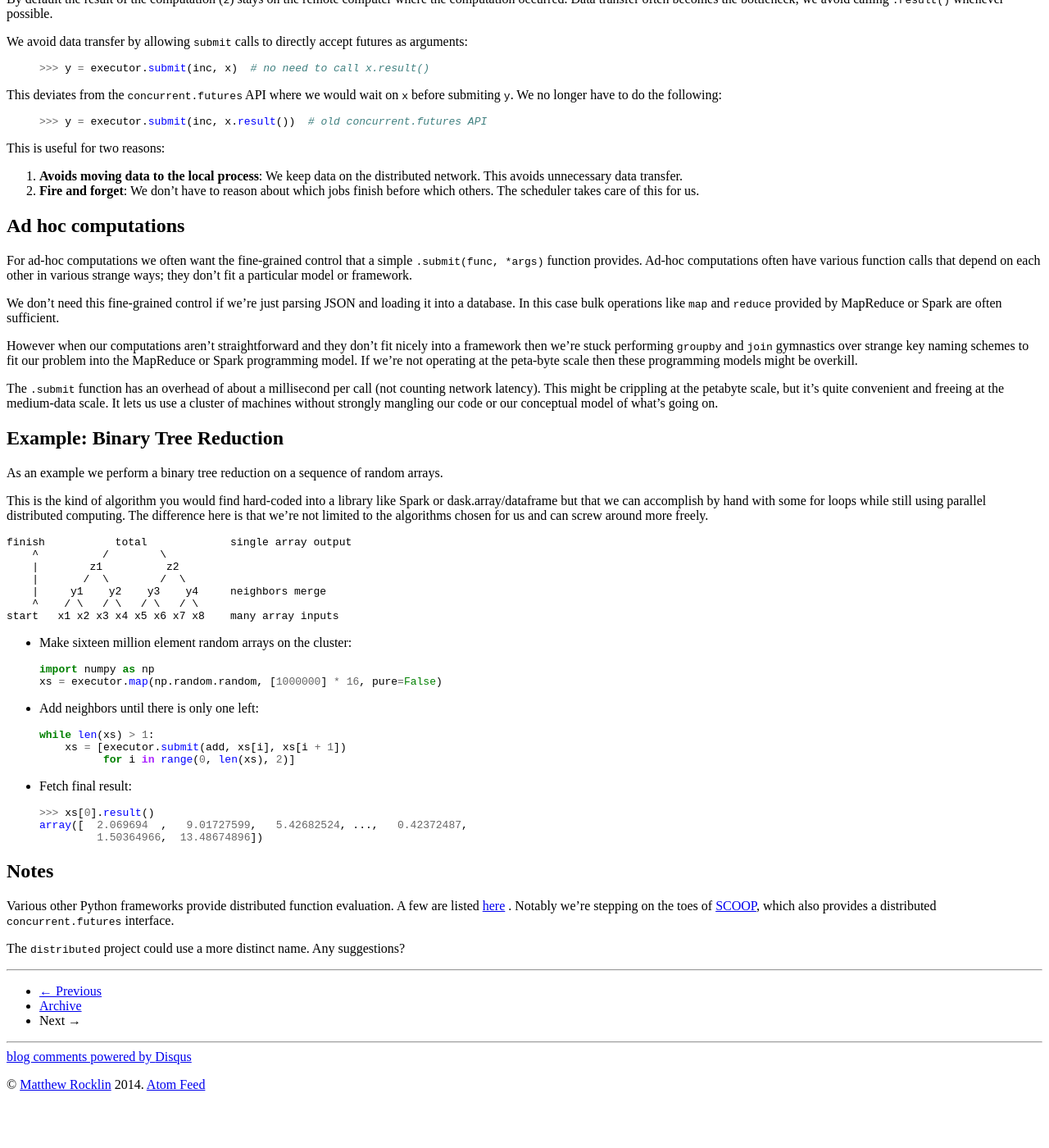
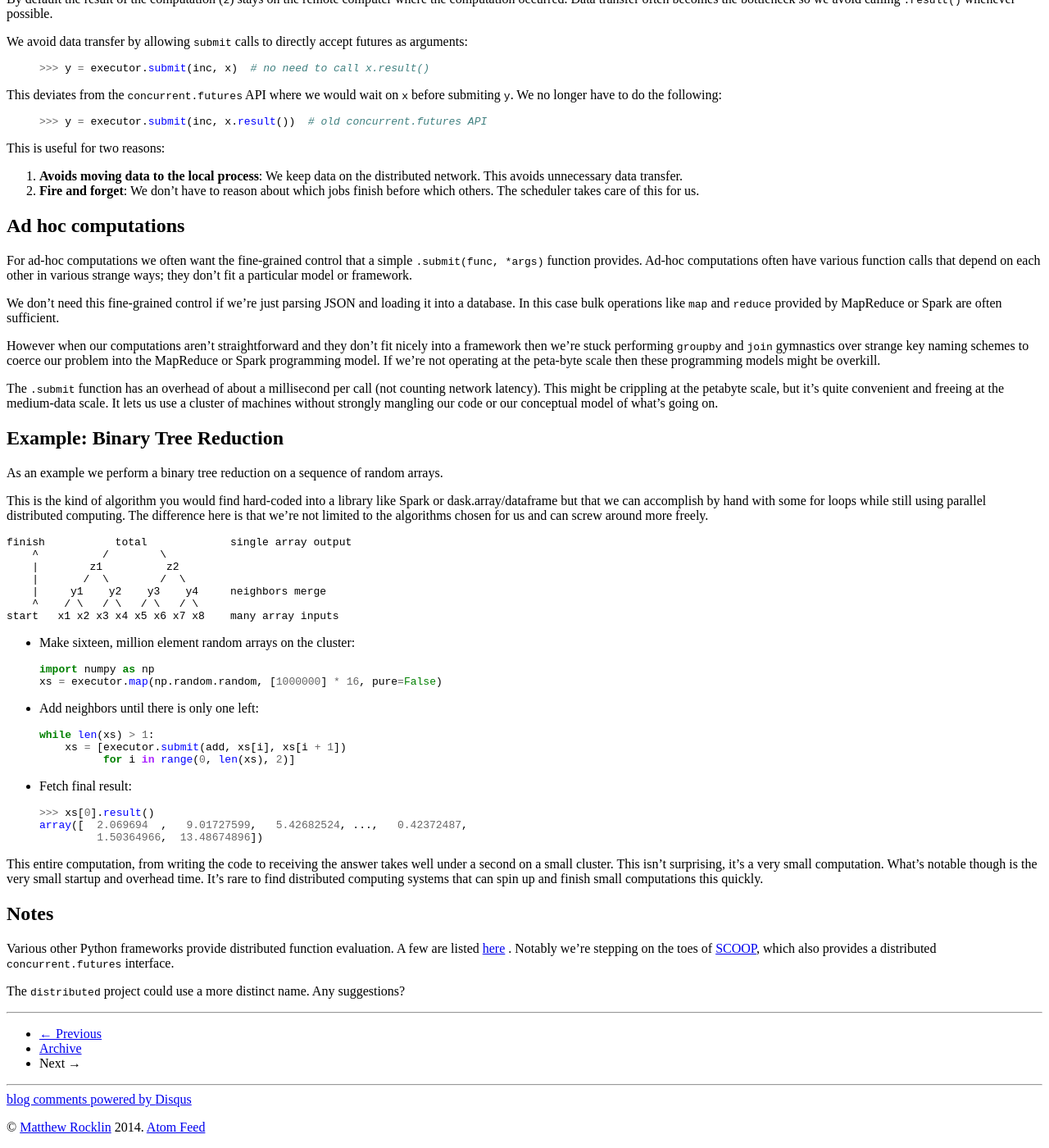
Before and after one commit to besyskymnbk/blog, a Jekyll site: the page built from _posts/work/2015-10-27-Distributed-ad-hoc.md, in a window 1280 px wide and 1400 px high, scrolled down 827 px. Shown: the whole window at 82% size. Built offline with Jekyll 4.4.1, drawn with Linux system fonts in a browser that asks for light colours; comment, search, counter and statistics services are not loaded; before the commit the page ends 2175 px from its top, so only the background shows below that; some of the changed text lies outside the part shown.

Commit message:
small edits to ad-hoc

```diff
--- a/_posts/work/2015-10-27-Distributed-ad-hoc.md
+++ b/_posts/work/2015-10-27-Distributed-ad-hoc.md
@@ -59,8 +59,8 @@ Data Locality
 However we often don't want to move data.
 
 By default the result of the computation (`2`) stays on the remote computer
-where the computation occurred.  Data transfer often becomes the bottleneck; we
-avoid calling `.result()` whenever possible.
+where the computation occurred.  Data transfer often becomes the bottleneck so
+we avoid calling `.result()` whenever possible.
 
 We avoid data transfer by allowing `submit` calls to directly accept futures as
 arguments:
@@ -98,9 +98,9 @@ provided by MapReduce or Spark are often sufficient.
 
 However when our computations aren't straightforward and they don't fit nicely
 into a framework then we're stuck performing `groupby` and `join` gymnastics
-over strange key naming schemes to fit our problem into the MapReduce or Spark
-programming model.  If we're not operating at the peta-byte scale then these
-programming models might be overkill.
+over strange key naming schemes to coerce our problem into the MapReduce or
+Spark programming model.  If we're not operating at the peta-byte scale then
+these programming models might be overkill.
 
 The `.submit` function has an overhead of about a millisecond per call (not
 counting network latency).  This might be crippling at the petabyte scale, but
@@ -129,7 +129,7 @@ more freely.
         ^    / \   / \   / \   / \
     start   x1 x2 x3 x4 x5 x6 x7 x8    many array inputs
 
-*  Make sixteen million element random arrays on the cluster:
+*  Make sixteen, million element random arrays on the cluster:
 
 {% highlight Python %}
 import numpy as np
@@ -152,6 +152,11 @@ array([  2.069694  ,   9.01727599,   5.42682524, ...,   0.42372487,
          1.50364966,  13.48674896])
 {% endhighlight %}
 
+This entire computation, from writing the code to receiving the answer takes
+well under a second on a small cluster.  This isn't surprising, it's a very
+small computation.  What's notable though is the very small startup and
+overhead time.  It's rare to find distributed computing systems that can spin
+up and finish small computations this quickly.
 
 Notes
 -----
```
